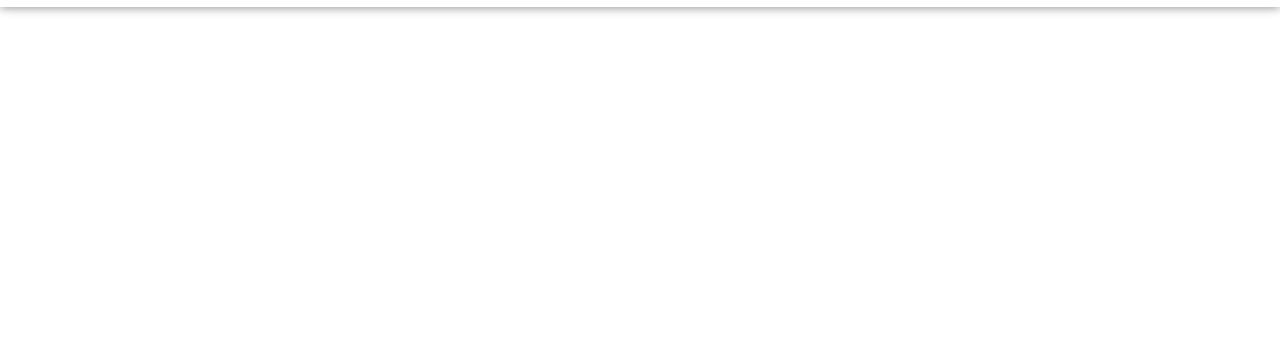
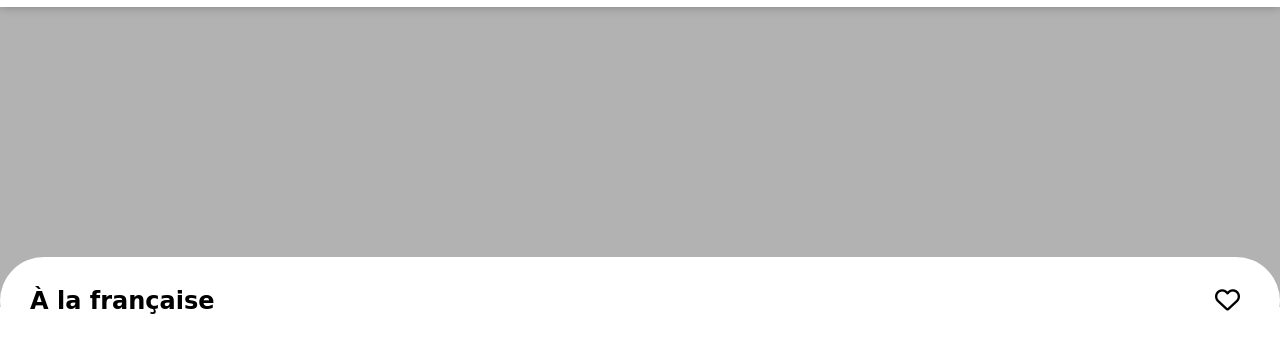
Before and after one commit to valclmb/oh-my-food, a website: page french.html in a window 1280 px wide. Shown: the part 51-404 px from the top of the page. Drawn offline with Linux system fonts and the light colour scheme; a web font is replaced by a local one.

Commit message:
detail__title

```diff
--- a/french.html
+++ b/french.html
@@ -13,7 +13,14 @@
 <body>
     <header class="header">
         <h1>ohmyfood</h1>
-        <i class="fa-solid fa-arrow-left"></i>
+        <a href="index.html"><i class="fa-solid fa-arrow-left"></i></a>
     </header>
+    <div class="presentation__img"></div>
+    <main>
+        <div class="detail__title">
+            <h2>À la française</h2>
+            <i class=" fa-regular fa-heart"></i>
+        </div>
+    </main>
 </body>
 </html>
--- a/sass/main.scss
+++ b/sass/main.scss
@@ -50,3 +50,25 @@ h3 {
     font-size: 20px;
   }
 }
+
+// Detail : Presentation img
+
+.presentation__img {
+  height: 300px;
+  background-color: #b2b2b2;
+}
+.detail__title {
+  display: flex;
+  justify-content: space-between;
+  align-items: center;
+  background-color: white;
+  padding: 10px 40px 10px 30px;
+  margin-top: -50px;
+  border-radius: 50px;
+  h2{
+    font-family: $font-title;
+  }
+  i {
+  font-size: 25px;
+  }
+}
```
Also changed, not shown: css/style.css, 1 other file.
